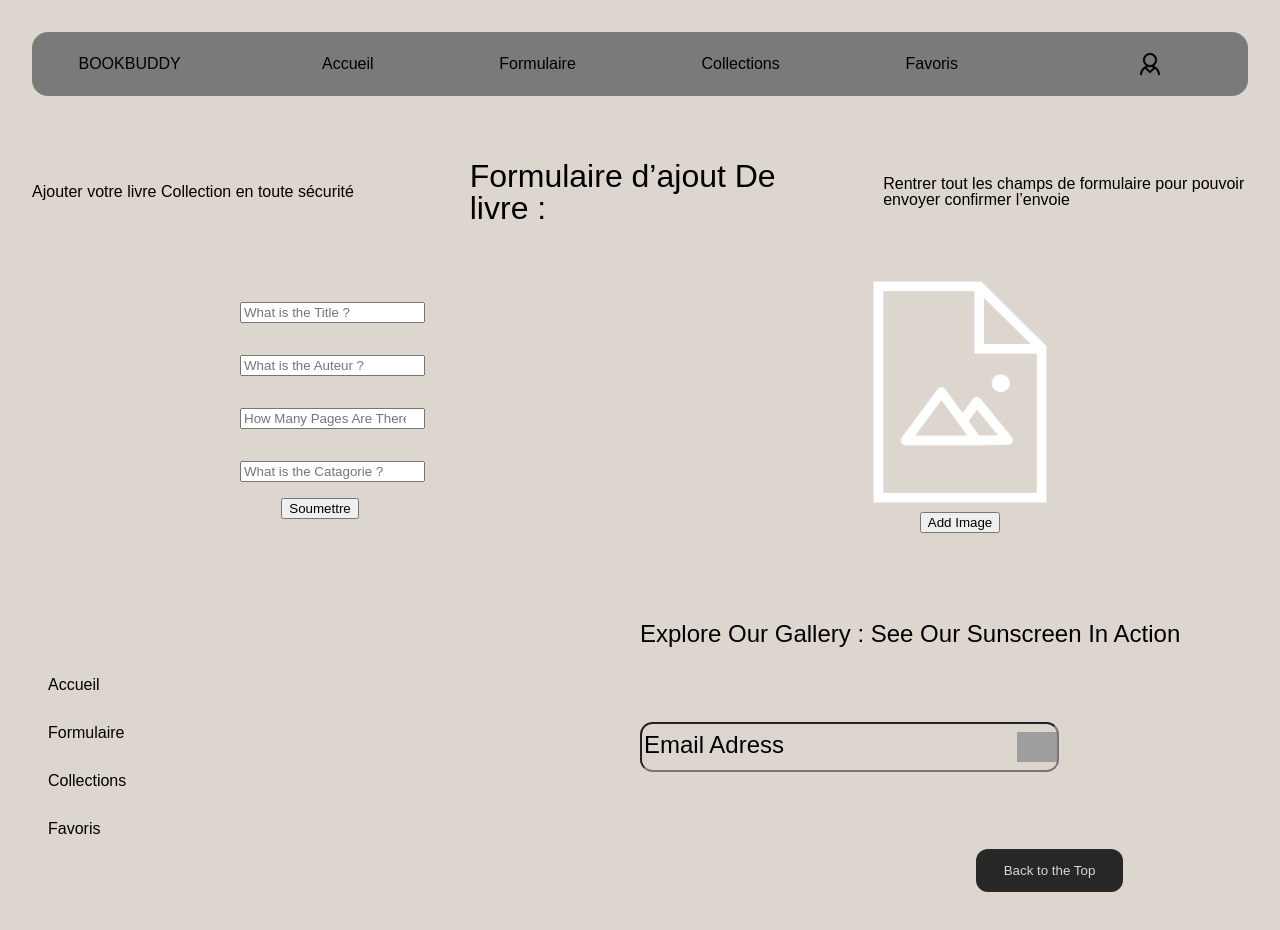
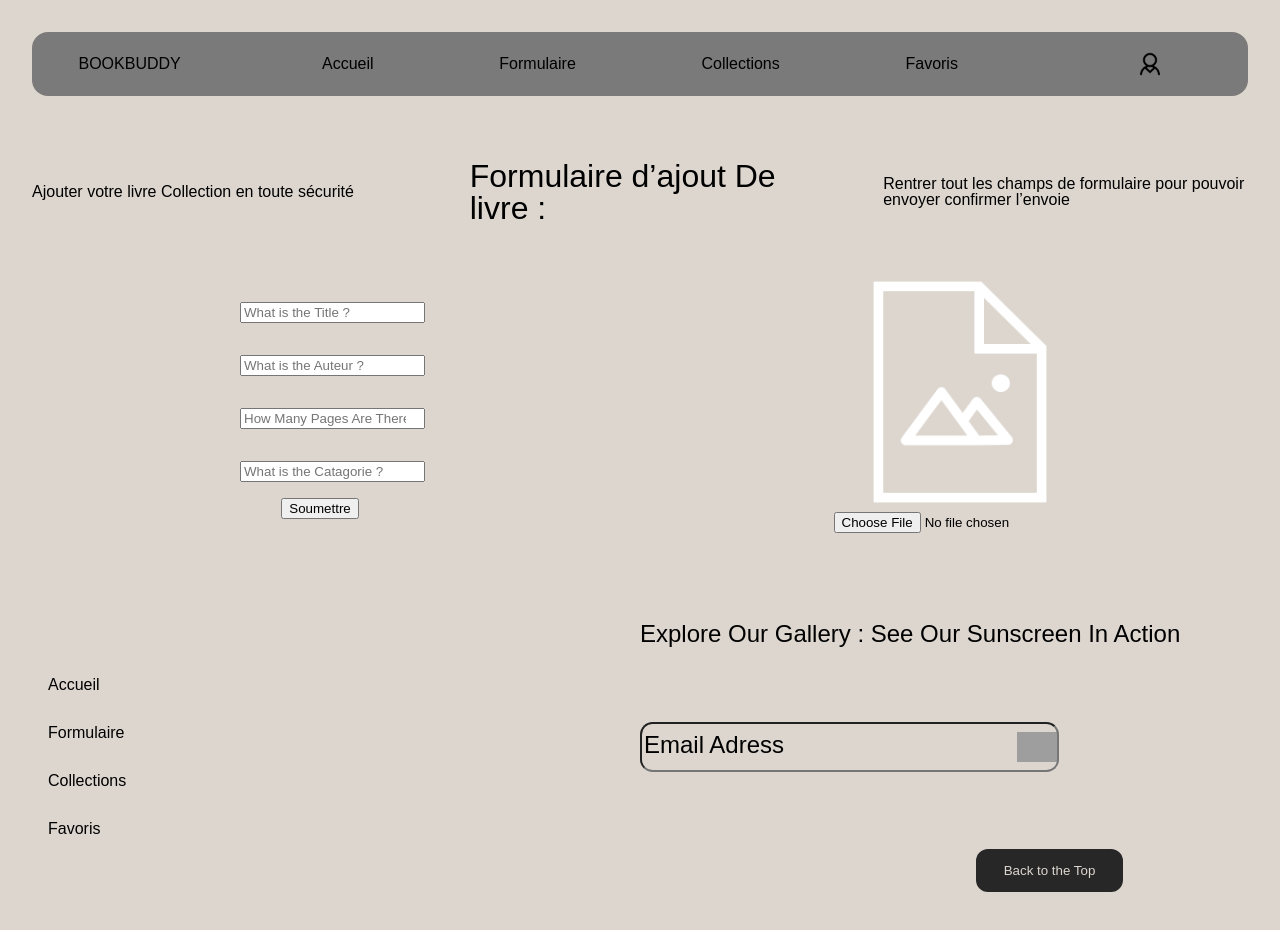
Before and after one commit to alyxandre-beniahia/bookBuddy, a React (Vite) app in the folder front-end/: page / in a window 1280 px wide. Shown: the top 930 px of the page. Built offline with nearby package versions, Linux system fonts and the light colour scheme; grey boxes are pictures that could not be loaded; a web font is replaced by a local one.

Commit message:
maj home components

```diff
--- a/front-end/src/pages/home.jsx
+++ b/front-end/src/pages/home.jsx
@@ -109,7 +109,7 @@ const fetchApiBook = async (bookData, token) => {
 
         <div className='uploadImgWrapper'>
             <div className='imgUpload'></div>
-            <button className='buttonAddImg'>Add Image</button>
+            <input type="file"/>
         </div>
 
         </div>
```
